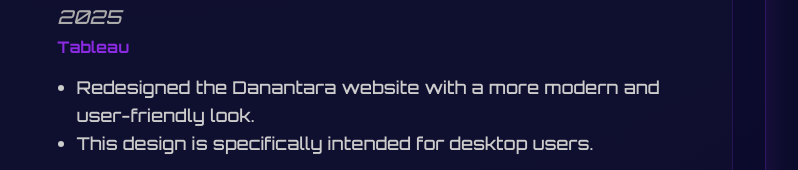
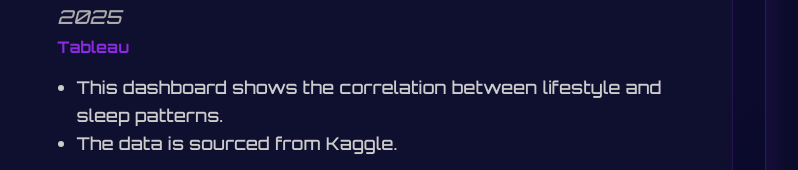
Before and after one commit to lisanstsya/MyPortofolio, a plain HTML site: page index.html in a window 1280 px wide. Shown: the part 6532-6702 px from the top of the page, 482-1280 px from the left. Drawn offline with Linux system fonts and the light colour scheme.

Commit message:
Update index.html

```diff
--- a/index.html
+++ b/index.html
@@ -1742,10 +1742,10 @@
           <p class="project-year">2025</p>
           <p class="project-tech">Tableau</p>
           <ul class="project-description">
-            <li>Redesigned the Danantara website with a more modern and user-friendly look.</li>
-            <li>This design is specifically intended for desktop users.</li>
+            <li>This dashboard shows the correlation between lifestyle and sleep patterns.</li>
+            <li>The data is sourced from Kaggle.</li>
           </ul>
-          <a href="https://drive.google.com/file/d/1dEN1meBfOcU_wWxjw7thNnhapUMKphXM/view?usp=sharing" class="project-link" target="_blank">View Project <i class="fas fa-external-link-alt"></i></a> <!-- Ganti dengan link proyek Anda -->
+          <a href="https://public.tableau.com/app/profile/lisa.anastasya/viz/shared/D2SB5WY97" class="project-link" target="_blank">View Project <i class="fas fa-external-link-alt"></i></a> <!-- Ganti dengan link proyek Anda -->
         </div>
       </div>
     </div>
```
